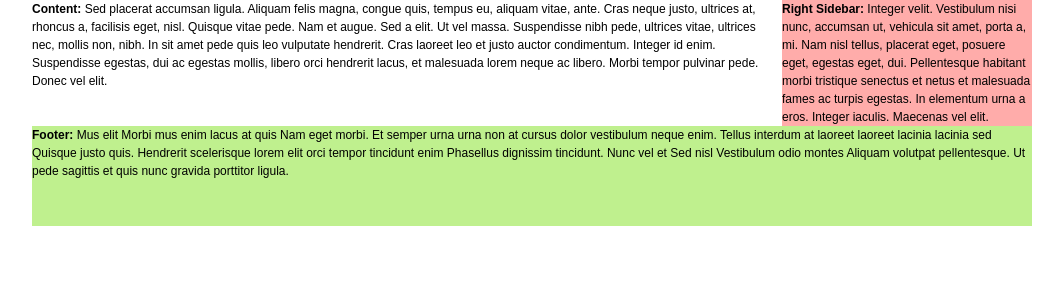
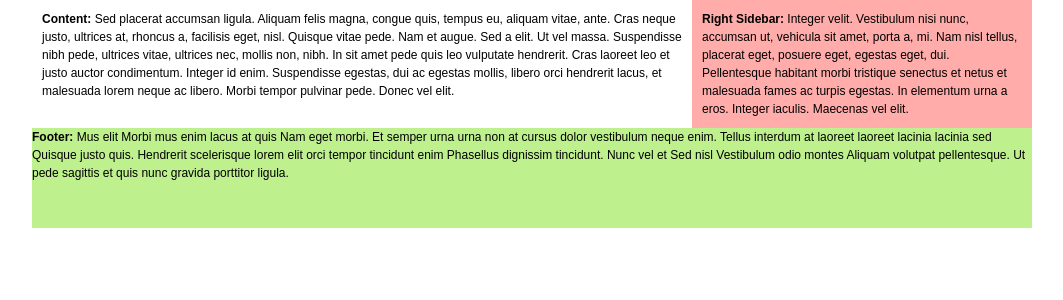
Before and after one commit to salasiah/https---github.com-rcm-dev-jobsperak, a PHP site: page / in a window 1280 px wide. Shown: the part 150-450 px from the top of the page, without its empty margins (108-1171 px from the left). Run offline with PHP 8.4, Linux system fonts and the light colour scheme.

Commit message:
* Added content style

```diff
--- a/css/style.css
+++ b/css/style.css
@@ -60,7 +60,10 @@ input {
 	overflow: hidden;
 }
 #content {
-	padding: 0 270px 0 0;
+	padding-top: 10px;
+	padding-right: 350px;
+	padding-bottom: 10px;
+	padding-left: 10px;
 }
 
 
@@ -69,10 +72,11 @@ input {
 #sideRight {
 	float: left;
 	margin-right: -3px;
-	width: 250px;
-	margin-left: -250px;
+	width: 320px;
+	margin-left: -340px;
 	position: relative;
 	background: #FFACAA;
+	padding: 10px;
 }
 
 
```
